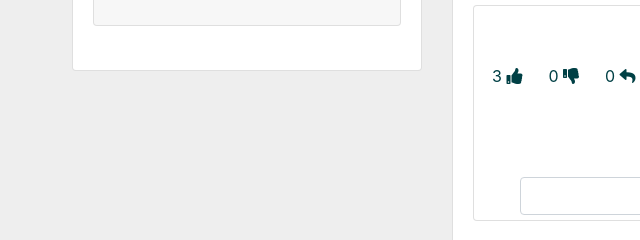
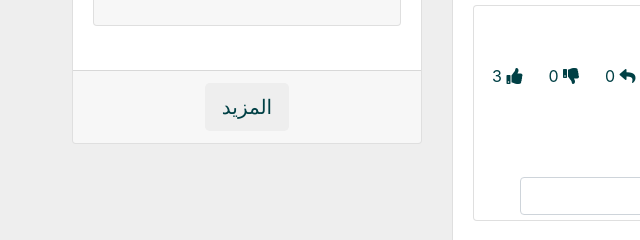
Before and after one commit to KassemHachi/article-page, a plain HTML site: page article_affiche.html in a window 1280 px wide. Shown: the part 1457-1697 px from the top of the page, 13-653 px from the left. Drawn offline with nearby package versions, Linux system fonts and the light colour scheme.

Commit message:
creat more-button in side bar in article-affiche.html

```diff
--- a/article_affiche.html
+++ b/article_affiche.html
@@ -561,6 +561,9 @@
                         </div>
                         <br>
                     </div>
+                    <div class="card-footer text-center">
+                        <a class="justify-content-center" href="articles-by-category.html"><button class="btn button-more-background-color btn-lg" >المزيد</button> </a>
+                   </div>
                 </div>
             </div>
         </div>
```
